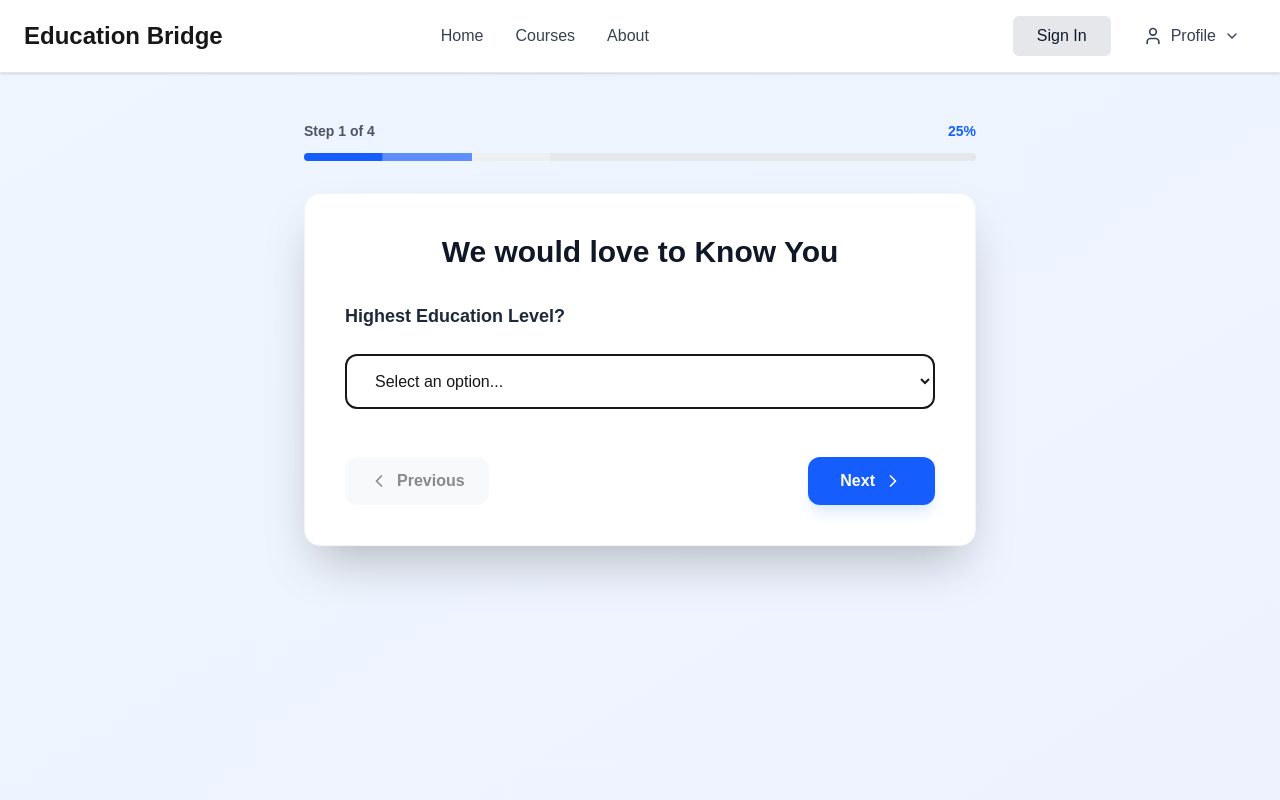
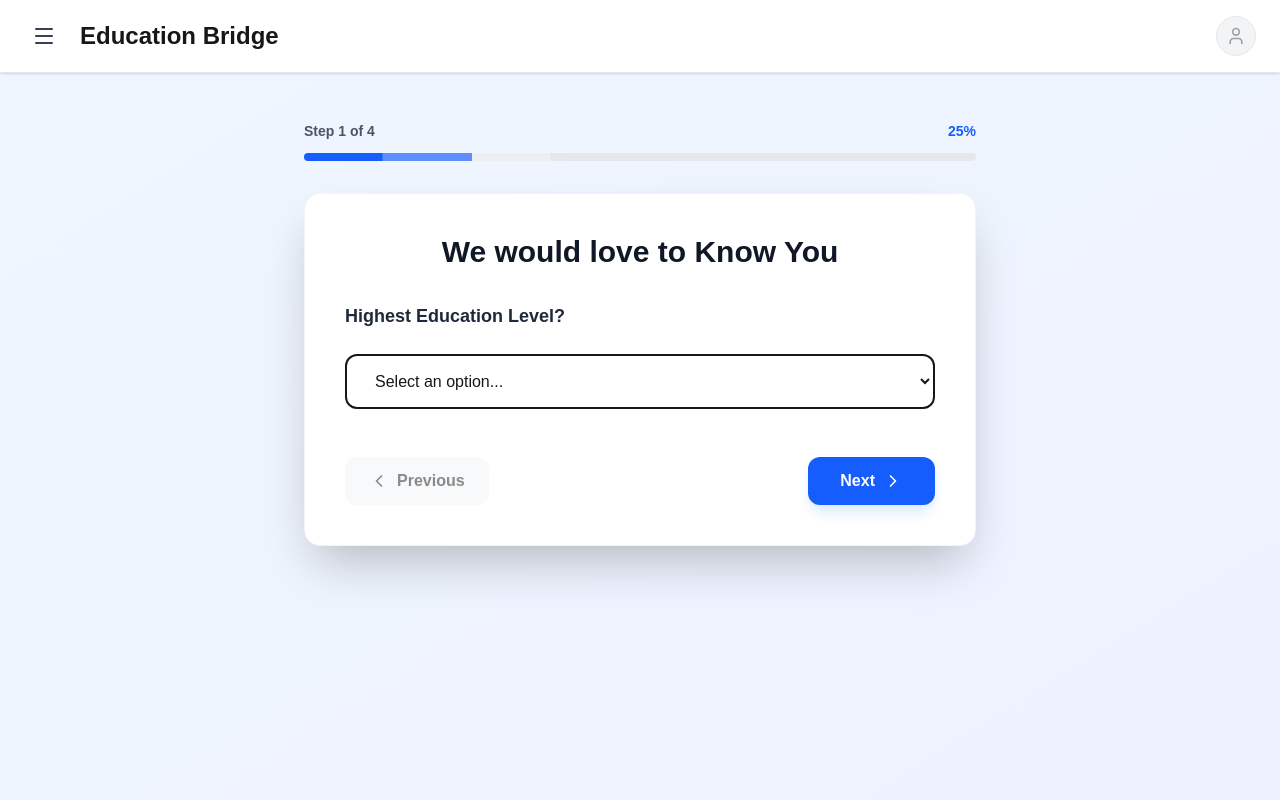
Before and after one commit to solomontheo123/Education-Bridge, a Next.js app: page /onboarding in a window 1280 px wide. Shown: the top 800 px of the page. Built offline with nearby package versions, Linux system fonts and the light colour scheme.

Commit message:
Day 10: Migrated to Global Context API for app-wide user state and dynamic Navbar updates.

```diff
--- a/src/app/layout.tsx
+++ b/src/app/layout.tsx
@@ -1,6 +1,7 @@
 import type { Metadata } from "next";
 import { Geist, Geist_Mono } from "next/font/google";
 import "./globals.css";
+import { UserProvider } from "@/context/UserContext";
 import Navbar from "@/components/Navbar";
 import Footer from "@/components/Footer";
 
@@ -30,9 +31,11 @@ export default function RootLayout({
       className={`${geistSans.variable} ${geistMono.variable} h-full antialiased`}
     >
       <body className="min-h-screen grid grid-rows-[auto_1fr_auto]">
-        <Navbar />
-        <main>{children}</main>
-        <Footer />
+        <UserProvider>
+          <Navbar />
+            <main>{children}</main>
+          <Footer />
+        </UserProvider>
       </body>
     </html>
   );
--- a/src/app/onboarding/page.tsx
+++ b/src/app/onboarding/page.tsx
@@ -5,11 +5,13 @@ import { ChevronLeft, ChevronRight, CheckCircle, RotateCcw } from "lucide-react"
 import Link from "next/link";
 import { motion, AnimatePresence } from "framer-motion"; // Day 9: Animation Tools
 import { OnboardingData, onboardingSchema } from "@/lib/schema";
+import { useUser } from "@/context/UserContext";
 
 export default function OnboardingPage() {
   const [currentStep, setCurrentStep] = useState(1);
   const [errors, setErrors] = useState("");
-  const [isSubmitted, setIsSubmitted] = useState(false);
+
+  const { onboardingComplete, setOnboardingComplete } = useUser();
 
   const [formData, setFormData] = useState<OnboardingData>(() => {
     if (typeof window !== "undefined") {
@@ -52,16 +54,17 @@ export default function OnboardingPage() {
       setErrors(`Wait! ${result.error.issues[0].message}`);
       return;
     }
-    if (currentStep === 4) setIsSubmitted(true);
+    if (currentStep === 4) setOnboardingComplete(true);
     else setCurrentStep(4);
   };
 
   const handleReset = () => {
     setFormData({ education: "", interests: "", barriers: "" });
     localStorage.removeItem("onboardingData");
+    localStorage.removeItem("onboardingComplete");
     setCurrentStep(1);
     setErrors("");
-    setIsSubmitted(false);
+    setOnboardingComplete(false);
   };
 
   const updateField = (field: keyof OnboardingData, value: string) => {
@@ -70,7 +73,7 @@ export default function OnboardingPage() {
   };
 
   // SUCCESS STATE WITH "POP" ANIMATION
-  if (isSubmitted) {
+  if (onboardingComplete) {
     return (
       <div className="min-h-screen bg-gradient-to-br from-blue-50 to-indigo-50 dark:from-slate-900 dark:to-slate-800 flex items-top justify-center px-6 py-12">
         <motion.div
--- a/src/components/Navbar.tsx
+++ b/src/components/Navbar.tsx
@@ -2,144 +2,137 @@
 
 import { useState } from "react";
 import Link from "next/link";
-import { Menu, X, ChevronDown, User, Mail, Settings } from "lucide-react";
+import {
+  Menu,
+  X,
+  User,
+  Home,
+  BookOpen,
+  Info,
+  Mail,
+  ChevronRight
+} from "lucide-react";
+import { motion, AnimatePresence } from "framer-motion";
+import { useUser } from "@/context/UserContext";
 
 export default function Navbar() {
-  const [isMobileMenuOpen, setIsMobileMenuOpen] = useState(false);
-  const [isProfileMenuOpen, setIsProfileMenuOpen] = useState(false);
+  const [isMenuOpen, setIsMenuOpen] = useState(false);
+
+  const { isComplete, isHydrated } = useUser();
 
   return (
     <nav className="sticky top-0 z-50 bg-white dark:bg-slate-900 border-b border-gray-200 dark:border-gray-800 shadow-sm">
       <div className="w-full max-w-7xl mx-auto px-6 py-4 flex items-center justify-between">
-        {/* Logo/Brand */}
-        <Link href="/" className="flex items-center gap-2">
-          <div className="text-2xl font-bold text-bridge-blue dark:text-bridge-blue">
+
+        <div className="flex items-center gap-4">
+          <button
+            onClick={() => setIsMenuOpen(true)}
+            className="p-2 hover:bg-gray-100 dark:hover:bg-slate-800 rounded-lg transition-colors cursor-pointer"
+          >
+            <Menu className="w-6 h-6 text-gray-700 dark:text-gray-300" />
+          </button>
+
+          <Link href="/" className="text-2xl font-bold text-bridge-blue">
             Education Bridge
-          </div>
-        </Link>
-
-        {/* Navigation Links */}
-        <div className="hidden md:flex items-center gap-8">
-          <Link
-            href="/"
-            className="text-gray-700 dark:text-gray-300 hover:text-bridge-blue dark:hover:text-bridge-blue transition-colors duration-300 font-medium"
-          >
-            Home
-          </Link>
-          <Link
-            href="/courses"
-            className="text-gray-700 dark:text-gray-300 hover:text-bridge-blue dark:hover:text-bridge-blue transition-colors duration-300 font-medium"
-          >
-            Courses
-          </Link>
-          <Link
-            href="/about"
-            className="text-gray-700 dark:text-gray-300 hover:text-bridge-blue dark:hover:text-bridge-blue transition-colors duration-300 font-medium"
-          >
-            About
           </Link>
         </div>
 
-        {/* Right Side - Get Started, Sign In Button & Profile Dropdown */}
         <div className="flex items-center gap-4">
+
+          {/* HYDRATION-SAFE BUTTON */}
+          {!isHydrated ? (
+            // Placeholder to avoid mismatch
+            <div className="hidden sm:flex w-[140px] h-[40px] bg-gray-200 dark:bg-slate-700 rounded-md animate-pulse" />
+          ) : (
             <Link
-            href="/onboarding"
-            className="bg-bridge-blue hover:bg-bridge-blue/90 text-white px-6 py-2 rounded-md font-medium transition-colors duration-300 hidden md:block"
+              href={isComplete ? "/roadmap" : "/onboarding/" }
+              className={`${
+                isComplete
+                  ? "bg-green-600 hover:bg-green-700" : "bg-bridge-blue hover:bg-bridge-blue/90"
+              } text-white px-5 py-2 rounded-md font-medium transition-all flex items-center gap-2 hidden sm:flex`}
             >
-            Get Started
+              {isComplete ?  (
+                <>
+                  <BookOpen className="w-4 h-4" /> My Roadmap
+                </>
+              )  :(
+                "Get Started"
+              )}
             </Link>
-          <button className="bg-gray-200 dark:bg-gray-700 hover:bg-gray-300 dark:hover:bg-gray-600 text-gray-900 dark:text-white px-6 py-2 rounded-md font-medium transition-colors duration-300 hidden md:block">
-            Sign In
-          </button>
+          ) }
 
-          {/* Profile Dropdown */}
-          <div className="relative">
-            <button
-              onClick={() => setIsProfileMenuOpen(!isProfileMenuOpen)}
-              className="flex items-center gap-2 px-4 py-2 rounded-lg hover:bg-gray-100 dark:hover:bg-slate-800 transition-colors duration-300 text-gray-700 dark:text-gray-300 cursor-pointer"
-            >
-              <User className="w-5 h-5" />
-              <span className="hidden sm:inline font-medium">Profile</span>
-              <ChevronDown className={`w-4 h-4 transition-transform duration-300 ${isProfileMenuOpen ? 'rotate-180' : ''}`} />
-            </button>
-
-            {/* Profile Dropdown Menu */}
-            {isProfileMenuOpen && (
-              <div className="absolute right-0 mt-2 w-48 bg-white dark:bg-slate-800 rounded-lg shadow-lg border border-gray-200 dark:border-gray-700 cursor-pointer">
-                <Link
-                  href="/contact"
-                  className="flex items-center gap-3 px-4 py-3 text-gray-700 dark:text-gray-300 hover:bg-gray-100 dark:hover:bg-slate-700 transition-colors duration-300 border-b border-gray-200 dark:border-gray-700"
-                >
-                  <Mail className="w-4 h-4" />
-                  <span>Contact Us</span>
-                </Link>
-                <Link
-                  href="/settings"
-                  className="flex items-center gap-3 px-4 py-3 text-gray-700 dark:text-gray-300 hover:bg-gray-100 dark:hover:bg-slate-700 transition-colors duration-300"
-                >
-                  <Settings className="w-4 h-4" />
-                  <span>Settings</span>
-                </Link>
-              </div>
-            )}
-          </div>
-
-          {/* Mobile Menu Button */}
-          <div className="md:hidden">
-            <button
-              onClick={() => setIsMobileMenuOpen(!isMobileMenuOpen)}
-              className="text-gray-700 dark:text-gray-300 hover:text-bridge-blue transition-colors duration-300 cursor-pointer"
-            >
-              {isMobileMenuOpen ? (
-                <X className="w-6 h-6" />
-              ) : (
-                <Menu className="w-6 h-6" />
-              )}
-            </button>
+          <div className="w-10 h-10 bg-gray-100 dark:bg-slate-800 rounded-full flex items-center justify-center border border-gray-200 dark:border-gray-700">
+            <User className="w-5 h-5 text-gray-400" />
           </div>
         </div>
       </div>
 
-      {/* Mobile Menu Dropdown */}
-      {isMobileMenuOpen && (
-        <div className="md:hidden border-t border-gray-200 dark:border-gray-800 bg-gray-50 dark:bg-slate-800">
-          <div className="max-w-7xl mx-auto px-6 py-4 flex flex-col gap-4">
-            <Link
-              href="/"
-              className="text-gray-700 dark:text-gray-300 hover:text-bridge-blue dark:hover:text-bridge-blue transition-colors duration-300 font-medium py-2"
-              onClick={() => setIsMobileMenuOpen(false)}
+      <AnimatePresence>
+        {isMenuOpen && (
+          <>
+            <motion.div
+              initial={{ opacity: 0 }}
+              animate={{ opacity: 1 }}
+              exit={{ opacity: 0 }}
+              onClick={() => setIsMenuOpen(false)}
+              className="fixed inset-0 bg-black/40 backdrop-blur-sm z-[60]"
+            />
+
+            <motion.div
+              initial={{ x: "-100%" }}
+              animate={{ x: 0 }}
+              exit={{ x: "-100%" }}
+              transition={{ type: "spring", damping: 25, stiffness: 200 }}
+              className="fixed left-0 top-0 h-full w-72 bg-white dark:bg-slate-900 z-[70] shadow-2xl p-6 border-r border-gray-200 dark:border-gray-800"
             >
-              Home
-            </Link>
-            <Link
-              href="/courses"
-              className="text-gray-700 dark:text-gray-300 hover:text-bridge-blue dark:hover:text-bridge-blue transition-colors duration-300 font-medium py-2"
-              onClick={() => setIsMobileMenuOpen(false)}
+              <div className="flex justify-between items-center mb-10">
+                <span className="font-bold text-bridge-blue text-lg">
+                  Navigation
+                </span>
+                <button
+                  onClick={() => setIsMenuOpen(false)}
+                  className="p-2 hover:bg-gray-100 dark:hover:bg-slate-800 rounded-full"
                 >
-              Courses
-            </Link>
-            <Link
-              href="/about"
-              className="text-gray-700 dark:text-gray-300 hover:text-bridge-blue dark:hover:text-bridge-blue transition-colors duration-300 font-medium py-2"
-              onClick={() => setIsMobileMenuOpen(false)}
-            >
-              About
-            </Link>
-            <Link
-              href="/onboarding"
-              className="text-gray-700 dark:text-gray-300 hover:text-bridge-blue dark:hover:text-bridge-blue transition-colors duration-300 font-medium py-2"
-              onClick={() => setIsMobileMenuOpen(false)}
-            >
-              Get Started
-            </Link>
-            <div className="border-t border-gray-200 dark:border-gray-700 pt-4">
-              <button className="w-full bg-bridge-blue hover:bg-bridge-blue/90 text-white px-6 py-2 rounded-md font-medium transition-colors duration-300 cursor-pointer">
-                Sign In
+                  <X className="w-6 h-6" />
                 </button>
               </div>
+
+              <div className="space-y-3">
+                <SidebarLink href="/" icon={<Home className="w-5 h-5" />} label="Home" close={() => setIsMenuOpen(false)} />
+                <SidebarLink href="/courses" icon={<BookOpen className="w-5 h-5" />} label="Courses" close={() => setIsMenuOpen(false)} />
+                <SidebarLink href="/about" icon={<Info className="w-5 h-5" />} label="About Us" close={() => setIsMenuOpen(false)} />
+                <SidebarLink href="/contact" icon={<Mail className="w-5 h-5" />} label="Contact" close={() => setIsMenuOpen(false)} />
               </div>
-        </div>
+            </motion.div>
+          </>
         )}
+      </AnimatePresence>
     </nav>
   );
 }
+
+function SidebarLink({
+  href,
+  icon,
+  label,
+  close,
+}: {
+  href: string;
+  icon: React.ReactNode;
+  label: string;
+  close: () => void;
+}) {
+  return (
+    <Link
+      href={href}
+      onClick={close}
+      className="flex items-center justify-between p-4 rounded-xl hover:bg-blue-50 dark:hover:bg-blue-900/20 transition-all text-gray-700 dark:text-gray-300 group"
+    >
+      <div className="flex items-center gap-4">
+        {icon}
+        <span className="font-semibold">{label}</span>
+      </div>
+      <ChevronRight className="w-4 h-4 text-gray-300 group-hover:translate-x-1 transition-transform" />
+    </Link>
+  );
+}
--- /dev/null
+++ b/src/context/UserContext.tsx
@@ -0,0 +1,83 @@
+"use client";
+
+import React, { createContext, useContext, useState, useEffect, startTransition } from "react";
+import { OnboardingData } from "@/lib/schema";
+
+interface UserContextType {
+  userData: OnboardingData;
+  setUserData: (data: OnboardingData) => void;
+  isComplete: boolean;
+  isHydrated: boolean;
+  onboardingComplete: boolean;
+  setOnboardingComplete: (complete: boolean) => void;
+}
+
+const UserContext = createContext<UserContextType | undefined>(undefined);
+
+export function UserProvider({ children }: { children: React.ReactNode }) {
+
+  const [userData, setUserData] = useState<OnboardingData>({
+    education: "",
+    interests: "",
+    barriers: "",
+  });
+
+  const [onboardingComplete, setOnboardingComplete] = useState(false);
+  const [isHydrated, setIsHydrated] = useState(false);
+
+  useEffect(() => {
+    const saved = localStorage.getItem("onboardingData");
+    const savedOnboardingState = localStorage.getItem("onboardingComplete");
+
+    if (saved) {
+      try {
+        const parsed = JSON.parse(saved);
+
+        startTransition(() => {
+          setUserData(parsed);
+        });
+
+      } catch (e) {
+        console.error("Failed to parse user data", e);
+      }
+    }
+
+    if (savedOnboardingState === "true") {
+      startTransition(() => {
+        setOnboardingComplete(true);
+      });
+    }
+
+    startTransition(() => {
+      setIsHydrated(true);
+    });
+
+  }, []);
+
+  useEffect(() => {
+    if (isHydrated) {
+      localStorage.setItem("onboardingData", JSON.stringify(userData));
+      localStorage.setItem("onboardingComplete", JSON.stringify(onboardingComplete));
+    }
+  }, [userData, isHydrated, onboardingComplete]);
+   const isComplete =
+    userData.education.trim() !== "" &&
+    userData.interests.trim() !== "" &&
+    userData.barriers.trim() !== "";
+
+  return (
+    <UserContext.Provider
+      value={{ userData, setUserData, isComplete, isHydrated, onboardingComplete, setOnboardingComplete }}
+    >
+      {children}
+    </UserContext.Provider>
+  );
+}
+
+export function useUser() {
+  const context = useContext(UserContext);
+  if (!context) {
+    throw new Error("useUser must be used within a UserProvider");
+  }
+  return context;
+}
--- a/src/lib/schema.ts
+++ b/src/lib/schema.ts
@@ -8,4 +8,8 @@ export const onboardingSchema = z.object({
 });
 
 // The Magic Line stays exactly the same
-export type OnboardingData = z.infer<typeof onboardingSchema>;
+export interface OnboardingData {
+  education: string;
+  interests: string;
+  barriers: string;
+}
```
Lines whose indentation alone changed are shown as unchanged.
